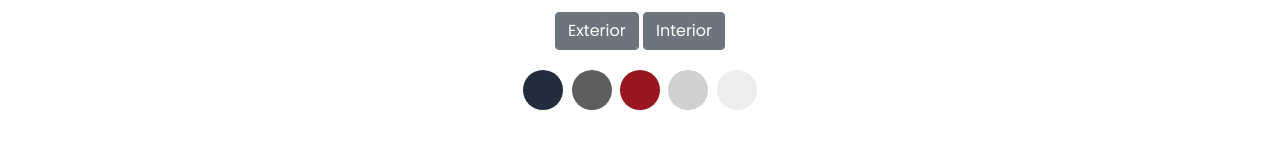
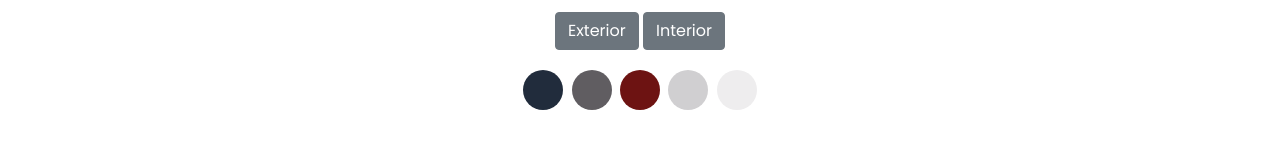
Before and after one commit to duan-le/SENG471-Prototype, a plain HTML site: page index.html in a window 1280 px wide. Shown: the part 546-694 px from the top of the page. Drawn offline with nearby package versions, Linux system fonts and the light colour scheme.

Commit message:
Change red exterior colour

```diff
--- a/style.css
+++ b/style.css
@@ -65,7 +65,7 @@ img {
 }
 
 .red-ext-btn {
-  background-color: #981720;
+  background-color: #6d1312;
 }
 
 .silver-ext-btn {
```
Also changed, not shown: assets/camry/exterior/red.png.
